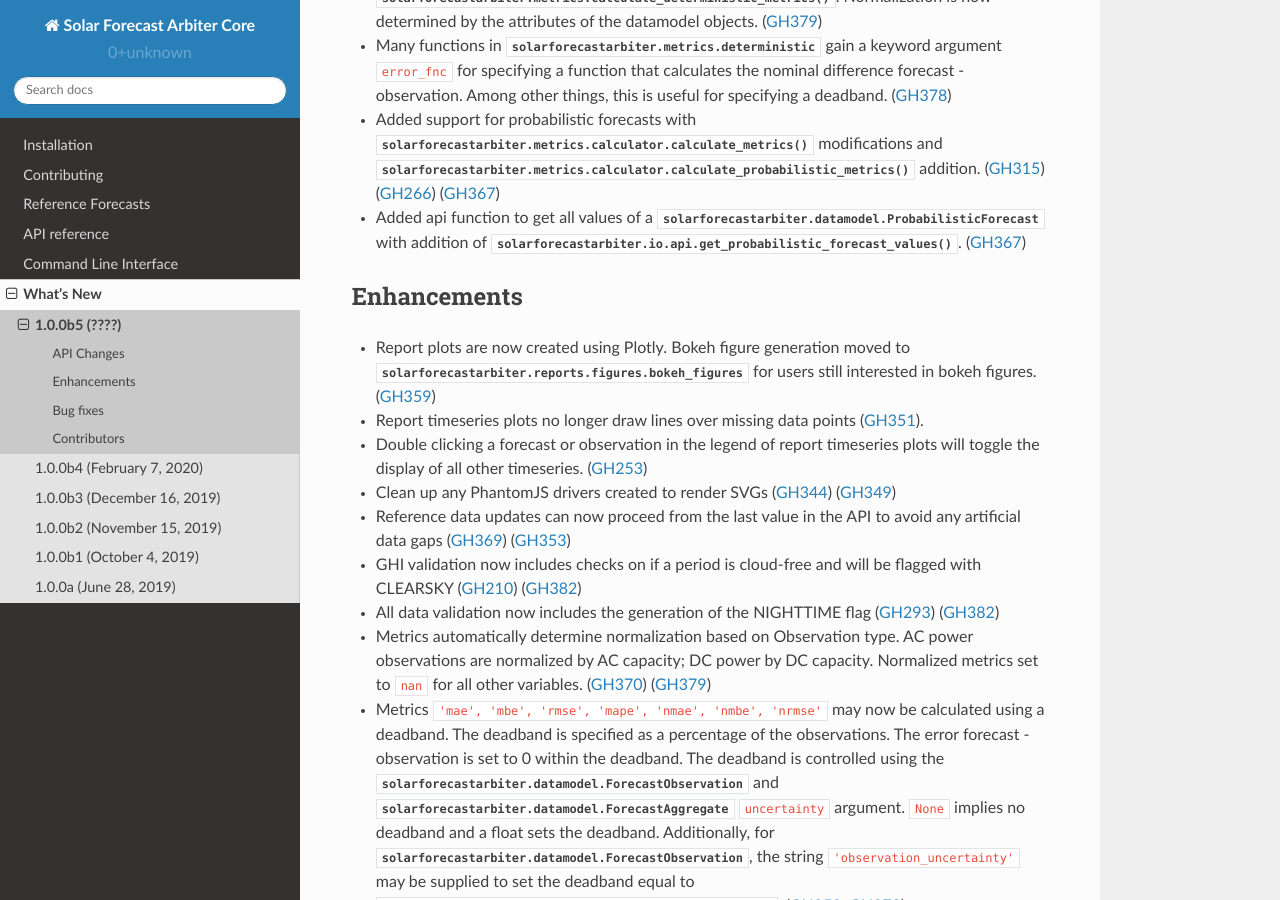
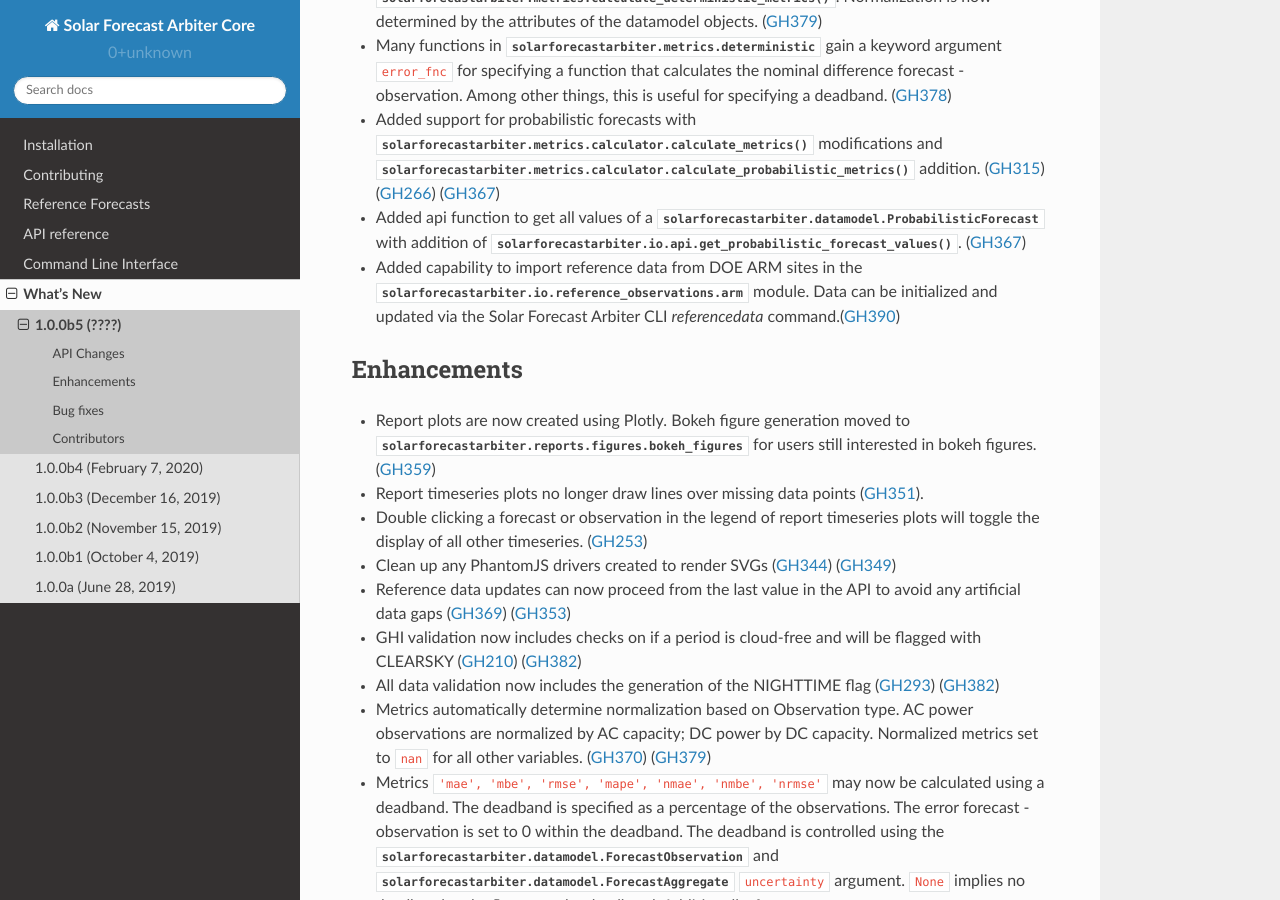
Before and after one commit to SolarArbiter/solarforecastarbiter-core, a Sphinx documentation site: the page built from docs/source/whatsnew/1.0.0b5.rst, in a window 1280 px wide and 900 px high, scrolled down 872 px. Built offline with Sphinx 7.4.7 and the Read the Docs theme 2.0.0, drawn with Linux system fonts in a browser that asks for light colours.

Commit message:
update whatsnew

```diff
--- a/docs/source/whatsnew/1.0.0b5.rst
+++ b/docs/source/whatsnew/1.0.0b5.rst
@@ -47,7 +47,10 @@ API Changes
   :py:func:`solarforecastarbiter.metrics.calculator.calculate_probabilistic_metrics` addition. (:issue:`315`) (:issue:`266`) (:pull:`367`)
 * Added api function to get all values of a :py:class:`solarforecastarbiter.datamodel.ProbabilisticForecast` with addition of
   :py:func:`solarforecastarbiter.io.api.get_probabilistic_forecast_values`. (:pull:`367`)
-
+* Added capability to import reference data from DOE ARM sites in the
+  :py:mod:`solarforecastarbiter.io.reference_observations.arm` module. Data can
+  be initialized and updated via the Solar Forecast Arbiter CLI
+  `referencedata` command.(:pull:`390`)
 
 Enhancements
 ~~~~~~~~~~~~
```
